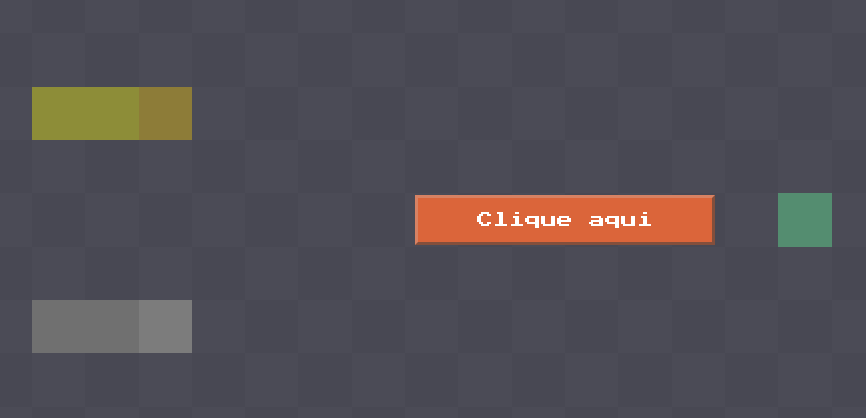
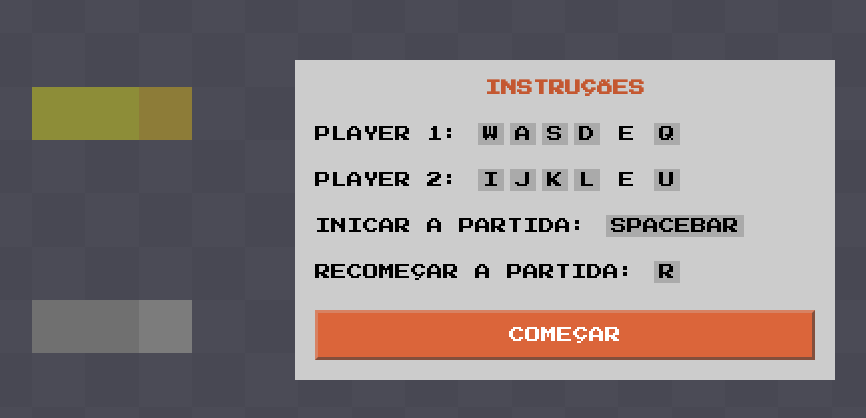
Before and after one commit to igoracmelo/becomb, a plain HTML site: page index.html in a window 1280 px wide. Shown: the part 180-598 px from the top of the page, without its empty margins (75-941 px from the left). Drawn offline with Linux system fonts and the light colour scheme.

Commit message:
instructions

```diff
--- a/index.html
+++ b/index.html
@@ -8,8 +8,19 @@
 </head>
 <body>
   <canvas id="canvas"></canvas>
-  <div id="cover"></div>
-  <button id="fullscreen">Clique aqui</button>
+  <div id="cover">
+    <div class="popup">
+      <!-- <br> -->
+      <div class="title">Instruções</div>
+      <div>Player 1: <kbd>W</kbd><kbd>A</kbd><kbd>S</kbd><kbd>D</kbd> e <kbd>Q</kbd></div>
+      <div>Player 2: <kbd>I</kbd><kbd>J</kbd><kbd>K</kbd><kbd>L</kbd> e <kbd>U</kbd></div>
+      <!-- <br> -->
+      <div>Inicar a partida: <kbd>Spacebar</kbd></div>
+      <!-- <br> -->
+      <div>Recomeçar a partida: <kbd>R</kbd></div>
+      <button id="fullscreen">Começar</button>
+    </div>
+  </div>
   <style>
     @import url('https://fonts.googleapis.com/css2?family=Press+Start+2P&display=swap');
 
@@ -17,6 +28,7 @@
       margin: 0;
       padding: 0;
       font: inherit;
+      text-transform: uppercase;
     }
 
     body {
@@ -40,19 +52,43 @@
       width: 100%;
       height: 100%;
       background-color: #555a;
+      display: grid;
+      place-items: center;
     }
 
     #fullscreen {
       /* padding: 10px 20px; */
-      width: 300px;
+      /* width: 300px; */
       height: 50px;
-      position: absolute;
-      top: calc(50% - 25px);
-      left: calc(50% - 150px);
       color: white;
       background-color: #db653a;
       /* border-top: */
       border: rgb(215, 130, 99) outset;
+    }
+
+    .popup {
+      width: 500px;
+      /* height: 500px; */
+      padding: 20px;
+      /* position: absolute;
+      top: calc(50% - 250px);
+      left: calc(50% - 200px); */
+      display: flex;
+      flex-direction: column;
+      gap: 30px;
+      background-color: #ccc;
+    }
+
+    .title {
+      width: 100%;
+      text-align: center;
+      font-weight: bold;
+      color: #c45831;
+    }
+    kbd {
+      margin: 0 3px;
+      padding: 3px 5px;
+      background-color: #aaa;
     }
   </style>
 
--- a/src/utils.js
+++ b/src/utils.js
@@ -3,6 +3,7 @@ export function randomPosition(maxX, maxY, validations = []) {
   do {
     x = parseInt(Math.random() * maxX)
     y = parseInt(Math.random() * maxY)
+    // debugger
   } while (!validations.every((v) => !v || v(x, y)))
   return { x, y }
 }
--- a/src/wall.js
+++ b/src/wall.js
@@ -1,3 +1,5 @@
+import { game } from './config.js'
+
 export class Wall {
   constructor(x, y) {
     this.x = x
```
Also changed, not shown: src/index.js (+6 -19 lines).
